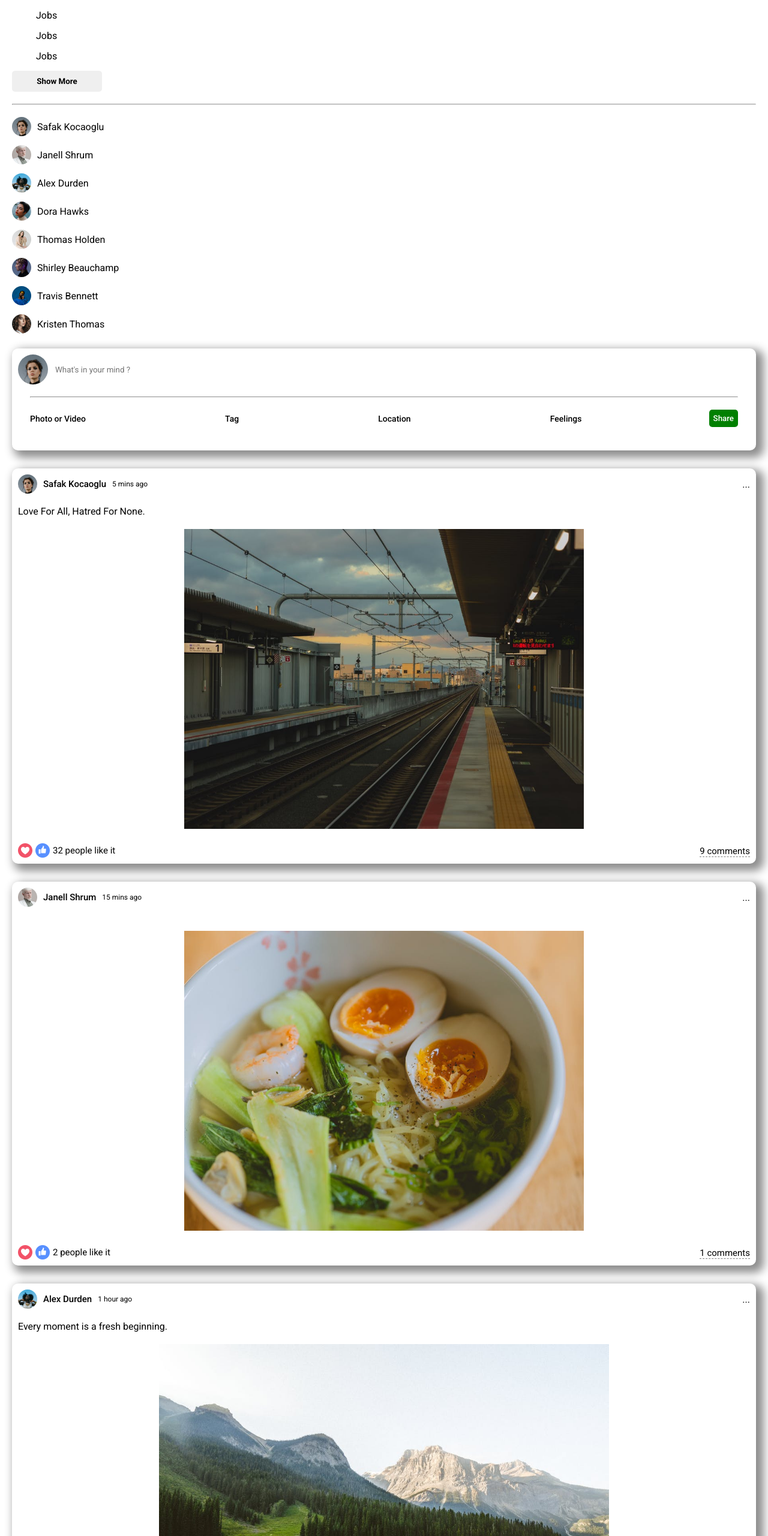
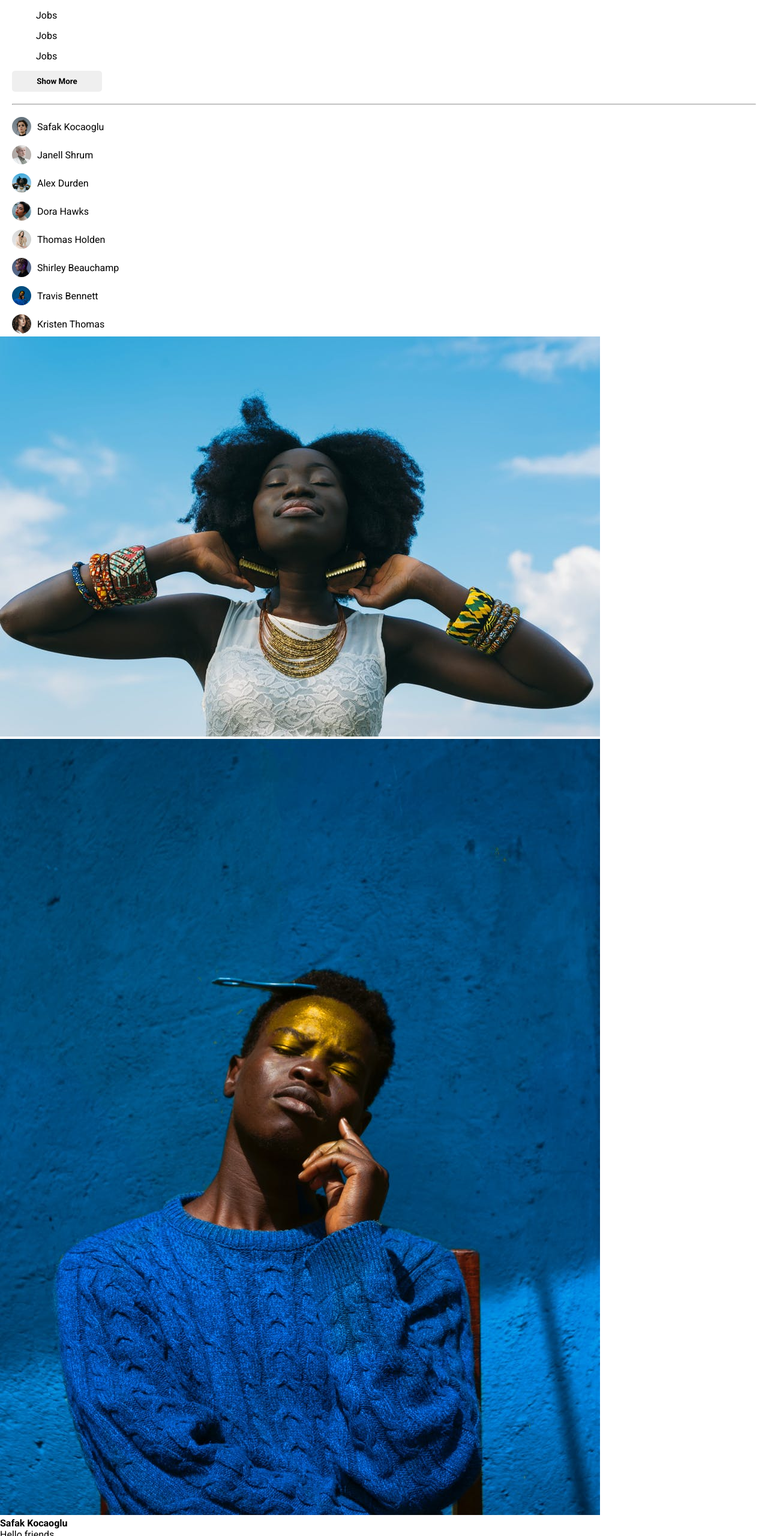
Before and after one commit to MaryelN/Flink, a React (Create React App) app in the folder flink/: page / in a window 1280 px wide. Shown: the part 239-2800 px from the top of the page at 60% size. Built offline with nearby package versions, Linux system fonts and the light colour scheme.

Commit message:
creation of the profile page

```diff
--- a/flink/src/pages/profile/Profile.jsx
+++ b/flink/src/pages/profile/Profile.jsx
@@ -11,12 +11,31 @@ export default function Profile() {
       <div className="profile">
         <Sidebar />
         <div className="profileRight">
-            <div className="profileRightTop"></div>
-            <div className="profileRightBottom"></div>
-            <Feed />
-            <Rightbar />
-        </div>
-      </div>
-    </>
+            <div className="profileRightTop">
+              <div className='profileCover'>
+                <img
+                className='profileCoverImg'
+                src="assets/person/3.jpeg"
+                alt=''
+                />
+                <img
+                className='profileUserImg'
+                src="assets/person/7.jpeg"
+                alt=''
+                />
+              <div className='profileInfo'>
+                <h4 className='profileInfoName'>Safak Kocaoglu</h4>
+                <span className='profileInfoDesc'>Hello friends</span>
+              </div>
+              </div>
+            </div>
+            <div className="profileRightBottom">
+              <Feed />
+              <Rightbar profile/>
+            </div>
+          </div>
+          </div>
+        </>
+
   )
 }
```
